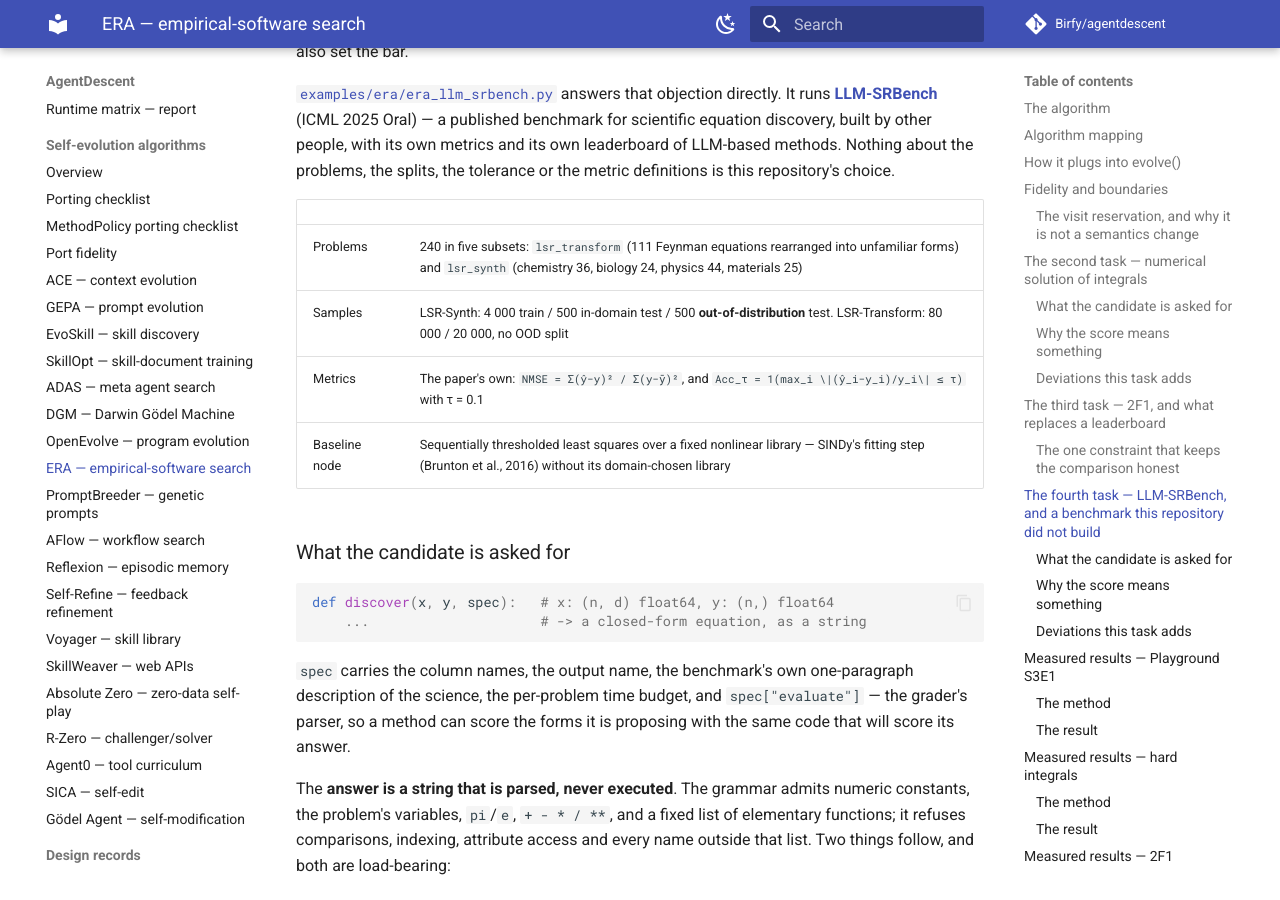
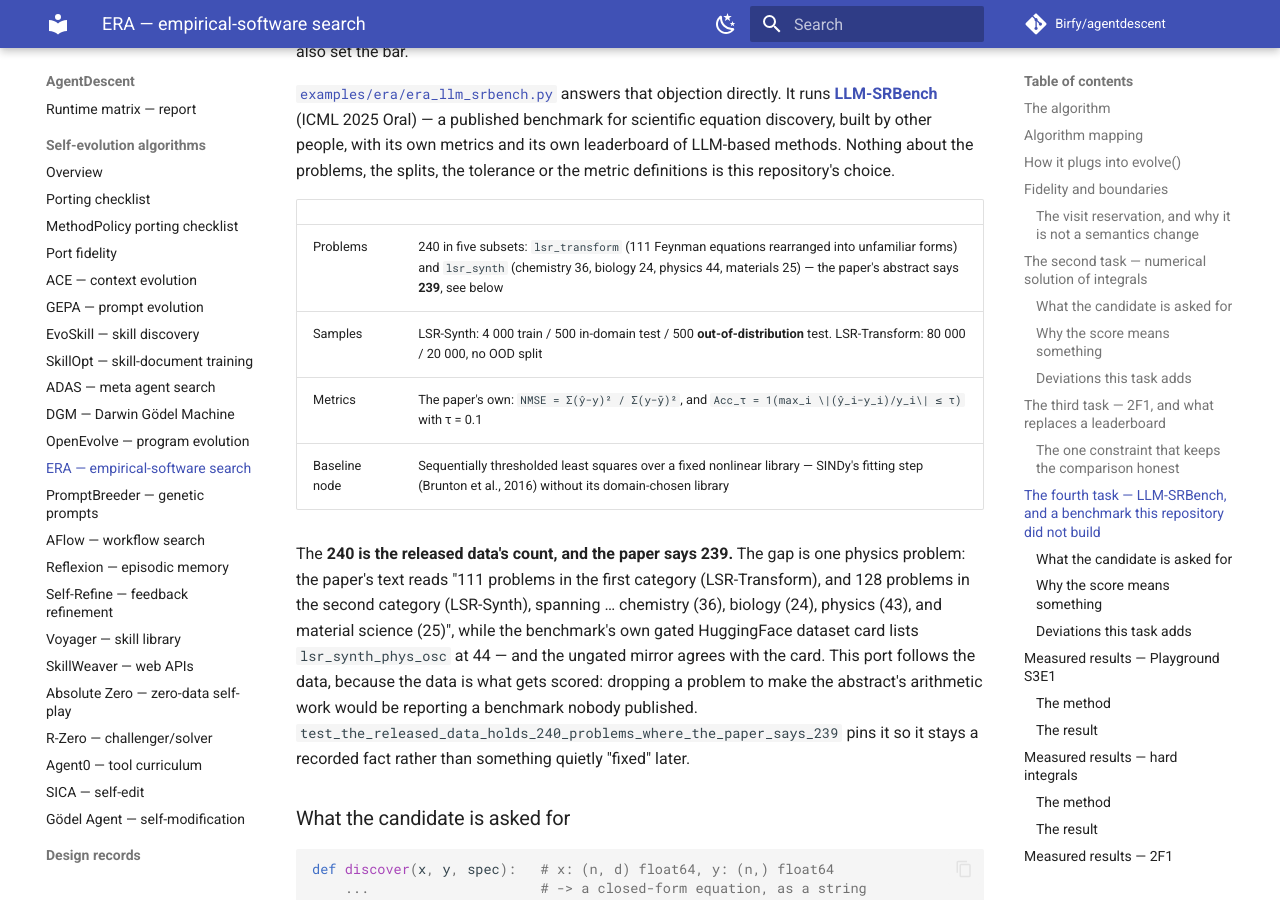
Before and after one commit to Birfy/agentdescent, an MkDocs documentation site: the page built from docs/algo-era.md, in a window 1280 px wide and 900 px high, scrolled down 8740 px. Built offline with MkDocs 1.6.1 and Material for MkDocs 9.7.7, drawn with Linux system fonts in a browser that asks for light colours; comment, search, counter and statistics services are not loaded; some of the changed text lies outside the part shown.

Commit message:
ERA/LLM-SRBench: the released data holds 240 problems where the paper says 239
Asked whether the runs covered the whole dataset, and checking it turned up an
upstream discrepancy worth recording rather than smoothing over.

The paper's text reads "111 problems in the first category (LSR-Transform), and
128 problems in the second category (LSR-Synth), spanning ... chemistry (36),
biology (24), physics (43), and material science (25)" -- 239, which is the
number in the abstract. The benchmark's own gated HuggingFace dataset card
lists lsr_synth_phys_osc at 44, and the ungated mirror agrees with the card, so
the released data ships one more oscillator problem than the paper describes.

The port already followed the data; this says so out loud. Dropping a problem to
make the abstract's arithmetic work would be reporting a benchmark nobody
published, and the test pins the counts so the discrepancy stays a recorded fact
rather than something later "fixed" in one direction or the other.

Also spells out what covering the dataset means for the measured section: every
one of the 240 problems was in a run, but the before/after numbers rest on the
59 held-back ones, with the other 181 being what the search was gated on.

Co-Authored-By: Claude Opus 5 <noreply@anthropic.com>
Claude-Session: https://claude.ai/code/session_01BaxvpBM1iL4CsMNnG8ASBX

```diff
--- a/docs/algo-era.md
+++ b/docs/algo-era.md
@@ -360,10 +360,21 @@ repository's choice.
 
 | | |
 |---|---|
-| Problems | 240 in five subsets: `lsr_transform` (111 Feynman equations rearranged into unfamiliar forms) and `lsr_synth` (chemistry 36, biology 24, physics 44, materials 25) |
+| Problems | 240 in five subsets: `lsr_transform` (111 Feynman equations rearranged into unfamiliar forms) and `lsr_synth` (chemistry 36, biology 24, physics 44, materials 25) — the paper's abstract says **239**, see below |
 | Samples | LSR-Synth: 4 000 train / 500 in-domain test / 500 **out-of-distribution** test. LSR-Transform: 80 000 / 20 000, no OOD split |
 | Metrics | The paper's own: `NMSE = Σ(ŷ−y)² / Σ(y−ȳ)²`, and `Acc_τ = 1(max_i \|(ŷ_i−y_i)/y_i\| ≤ τ)` with τ = 0.1 |
 | Baseline node | Sequentially thresholded least squares over a fixed nonlinear library — SINDy's fitting step (Brunton et al., 2016) without its domain-chosen library |
+
+The **240 is the released data's count, and the paper says 239.** The gap is one
+physics problem: the paper's text reads "111 problems in the first category
+(LSR-Transform), and 128 problems in the second category (LSR-Synth), spanning
+… chemistry (36), biology (24), physics (43), and material science (25)", while
+the benchmark's own gated HuggingFace dataset card lists `lsr_synth_phys_osc` at
+44 — and the ungated mirror agrees with the card. This port follows the data,
+because the data is what gets scored: dropping a problem to make the abstract's
+arithmetic work would be reporting a benchmark nobody published.
+`test_the_released_data_holds_240_problems_where_the_paper_says_239` pins it so
+it stays a recorded fact rather than something quietly "fixed" later.
 
 ### What the candidate is asked for
 
@@ -879,7 +890,11 @@ endpoint's measured knee bought **2.1×**.
 | Budget | 4 s per problem, 120 s per problem set, `--max-tokens 16000` |
 | LSR-Transform only | `--train-points 4000`, matching LSR-Synth's training size — it ships 80 000 |
 
-Two runs, one per category, so between them they cover all 240 problems.
+Two runs, one per category, so between them they cover **all 240 problems** —
+129 and 111, no cap, no overlap. Note what that does and does not mean: every
+problem was in a run, but each run scores its search against 6 shards and
+holds 2 back, so the before/after numbers below rest on the **59 held-back
+problems** (32 + 27) and the other 181 are what the search was gated on.
 Everything below is the **held-back** shards: problems no expansion was ever
 scored against. Files:
 [`bench/results/era-srbench-synth.json`](https://github.com/Birfy/agentdescent/blob/main/bench/results/era-srbench-synth.json)
```
Also changed, not shown: CHANGELOG.md (+7 -1 lines), examples/era/README.md (+1 -1 lines), 2 other files.
